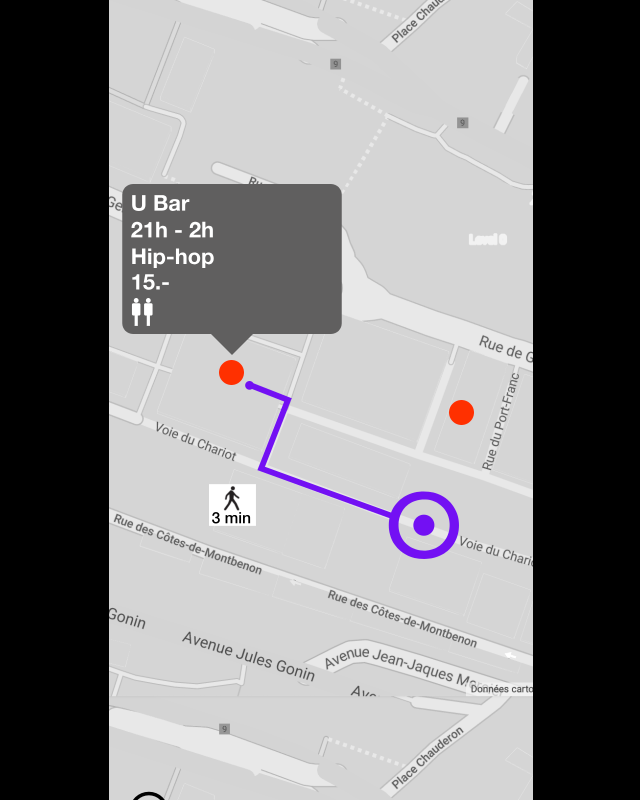
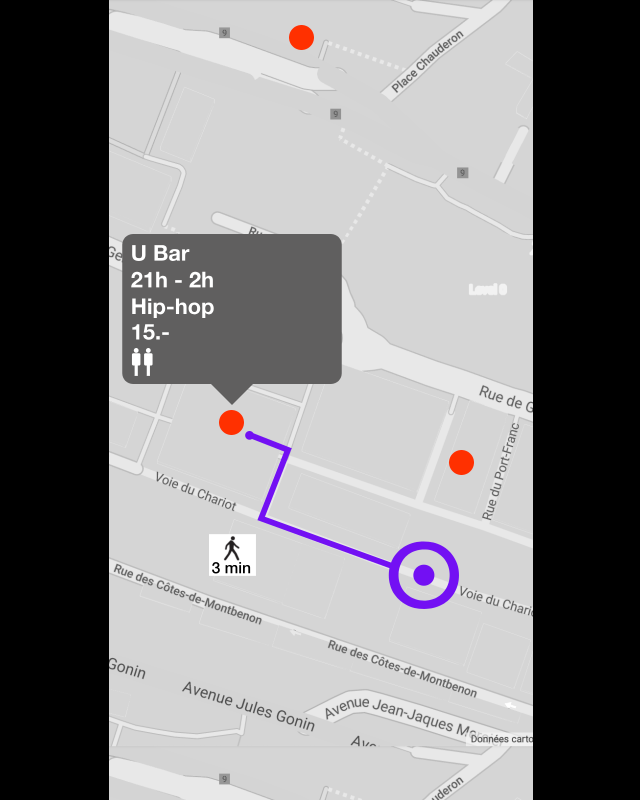
Before and after one commit to Anthony1995Z/FindOut, a plain HTML site: page page6.html in a window 1280 px wide. Shown: the whole page, without its empty margins (319-959 px from the left). Drawn offline with Linux system fonts and the light colour scheme.

Commit message:
Map position

```diff
--- a/style.css
+++ b/style.css
@@ -172,7 +172,7 @@ left: 180px;
 	background-color: white;
 	background-image:url(images/maptwo.png);
 	background-size:615px;
-   	background-position-x: center;
+  background-position-x: center;
 	position: relative;
 }
 
@@ -195,5 +195,5 @@ h1 {
 .last {
 	background-image: url(images/last.png);
 	background-size: cover;
-	background-position: center;
+	background-position-x: center;
 }
```
